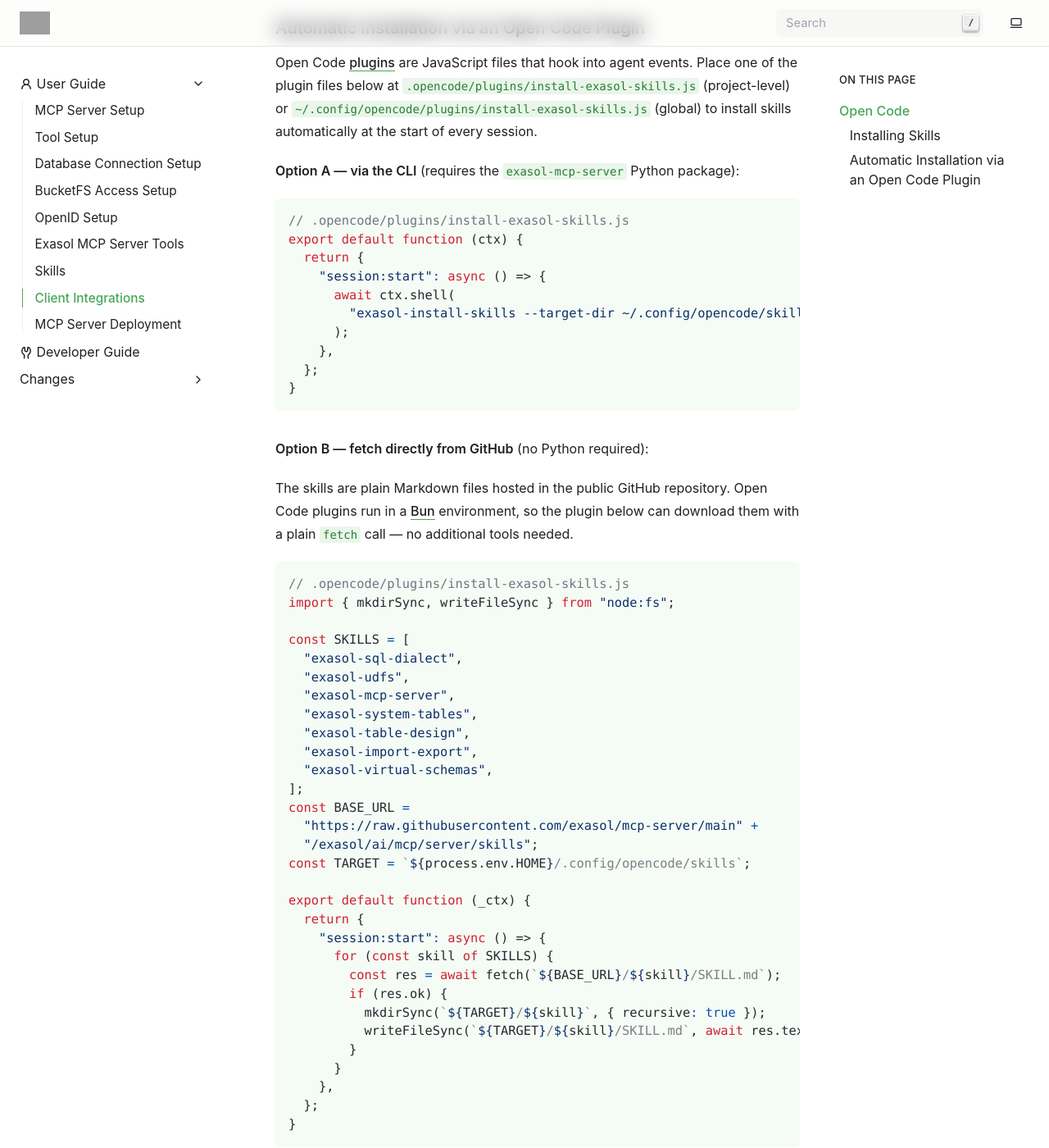
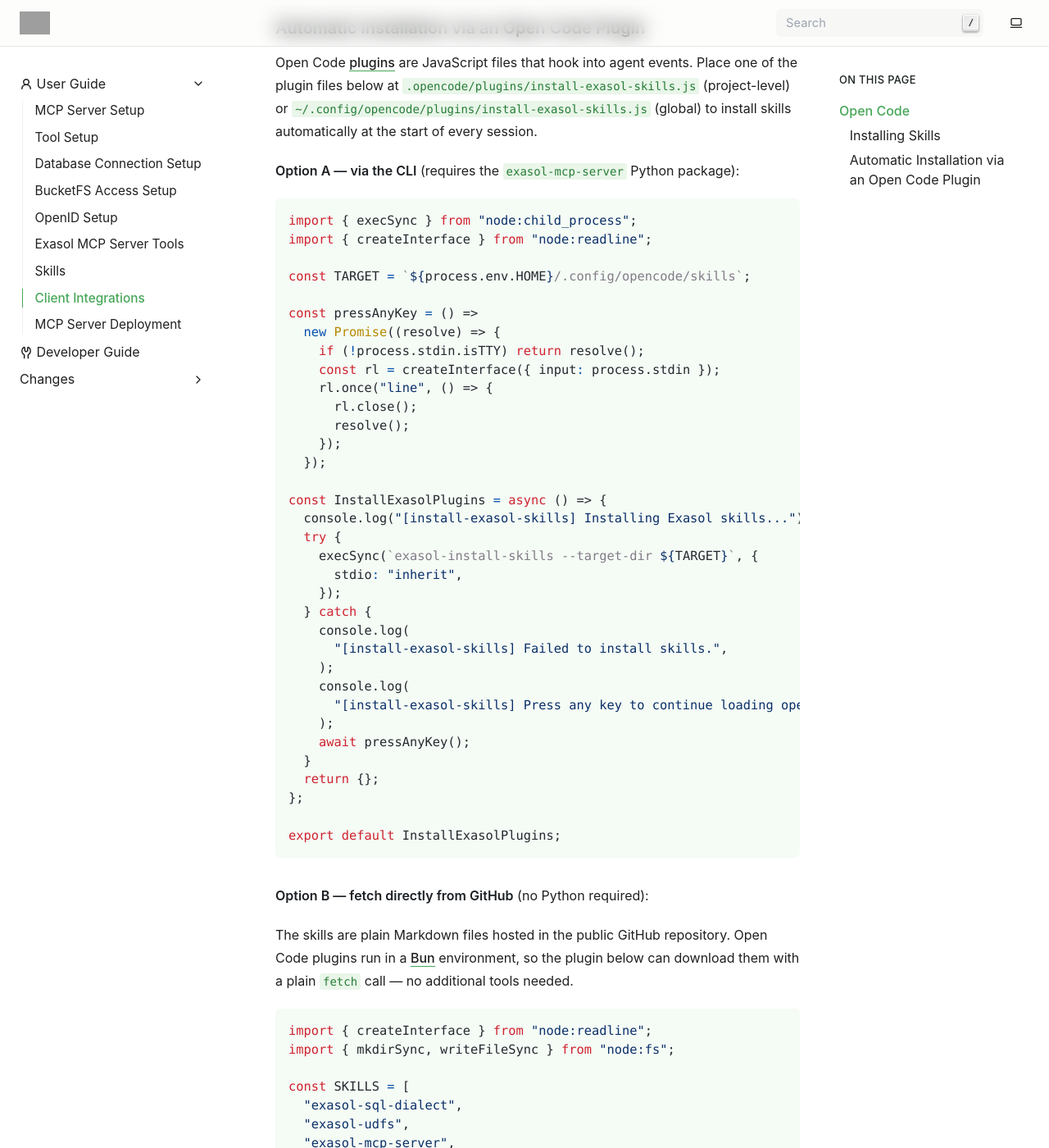
Before and after one commit to exasol/mcp-server, a Sphinx documentation site: the page built from doc/user_guide/integration.rst, in a window 1280 px wide and 1400 px high, scrolled down 989 px. Shown: the whole window at 82% size. Built offline with Sphinx 7.4.7, drawn with Linux system fonts in a browser that asks for light colours; some of the changed text lies outside the part shown; grey boxes are pictures that could not be loaded.

Commit message:
#237: Fixed the opencode plugin

```diff
--- a/doc/user_guide/integration.rst
+++ b/doc/user_guide/integration.rst
@@ -53,16 +53,40 @@ automatically at the start of every session.
 
 .. code-block:: javascript
 
-    // .opencode/plugins/install-exasol-skills.js
-    export default function (ctx) {
-      return {
-        "session:start": async () => {
-          await ctx.shell(
-            "exasol-install-skills --target-dir ~/.config/opencode/skills/"
-          );
-        },
-      };
-    }
+    import { execSync } from "node:child_process";
+    import { createInterface } from "node:readline";
+
+    const TARGET = `${process.env.HOME}/.config/opencode/skills`;
+
+    const pressAnyKey = () =>
+      new Promise((resolve) => {
+        if (!process.stdin.isTTY) return resolve();
+        const rl = createInterface({ input: process.stdin });
+        rl.once("line", () => {
+          rl.close();
+          resolve();
+        });
+      });
+
+    const InstallExasolPlugins = async () => {
+      console.log("[install-exasol-skills] Installing Exasol skills...");
+      try {
+        execSync(`exasol-install-skills --target-dir ${TARGET}`, {
+          stdio: "inherit",
+        });
+      } catch {
+        console.log(
+          "[install-exasol-skills] Failed to install skills.",
+        );
+        console.log(
+          "[install-exasol-skills] Press any key to continue loading opencode...",
+        );
+        await pressAnyKey();
+      }
+      return {};
+    };
+
+    export default InstallExasolPlugins;
 
 **Option B — fetch directly from GitHub** (no Python required):
 
@@ -72,7 +96,7 @@ can download them with a plain ``fetch`` call — no additional tools needed.
 
 .. code-block:: javascript
 
-    // .opencode/plugins/install-exasol-skills.js
+    import { createInterface } from "node:readline";
     import { mkdirSync, writeFileSync } from "node:fs";
 
     const SKILLS = [
@@ -89,19 +113,52 @@ can download them with a plain ``fetch`` call — no additional tools needed.
       "/exasol/ai/mcp/server/skills";
     const TARGET = `${process.env.HOME}/.config/opencode/skills`;
 
-    export default function (_ctx) {
-      return {
-        "session:start": async () => {
-          for (const skill of SKILLS) {
-            const res = await fetch(`${BASE_URL}/${skill}/SKILL.md`);
-            if (res.ok) {
-              mkdirSync(`${TARGET}/${skill}`, { recursive: true });
-              writeFileSync(`${TARGET}/${skill}/SKILL.md`, await res.text());
-            }
+    const pressAnyKey = () =>
+      new Promise((resolve) => {
+        if (!process.stdin.isTTY) return resolve();
+        const rl = createInterface({ input: process.stdin });
+        rl.once("line", () => {
+          rl.close();
+          resolve();
+        });
+      });
+
+    const downloadSkills = async () => {
+      let failed = false;
+      console.log("[install-exasol-skills] Installing Exasol skills...");
+      mkdirSync(TARGET, { recursive: true });
+      for (const skill of SKILLS) {
+        try {
+          const url = `${BASE_URL}/${skill}/SKILL.md`;
+          console.log(`[install-exasol-skills]   fetching ${skill}...`);
+          const res = await fetch(url);
+          if (res.ok) {
+            const text = await res.text();
+            mkdirSync(`${TARGET}/${skill}`, { recursive: true });
+            writeFileSync(`${TARGET}/${skill}/SKILL.md`, text);
+            console.log(`[install-exasol-skills]   ✓ ${skill} installed`);
+          } else {
+            failed = true;
+            console.warn(`[install-exasol-skills]   ✗ ${skill} skipped (HTTP ${res.status})`);
           }
-        },
-      };
-    }
+        } catch (err) {
+          failed = true;
+          console.error(`[install-exasol-skills]   ✗ ${skill} failed:`, err);
+        }
+      }
+      if (failed) {
+        console.log("[install-exasol-skills] One or more skills failed to install.");
+        console.log("[install-exasol-skills] Press any key to continue loading opencode...");
+        await pressAnyKey();
+      }
+    };
+
+    const InstallExasolPlugins = async () => {
+      await downloadSkills();
+      return {};
+    };
+
+    export default InstallExasolPlugins;
 
 To pin to a specific release instead of ``main``, replace ``main`` in ``BASE_URL``
 with the desired tag, e.g. ``refs/tags/1.9.0``.
```
Also changed, not shown: doc/changes/unreleased.md (+4 -0 lines).
